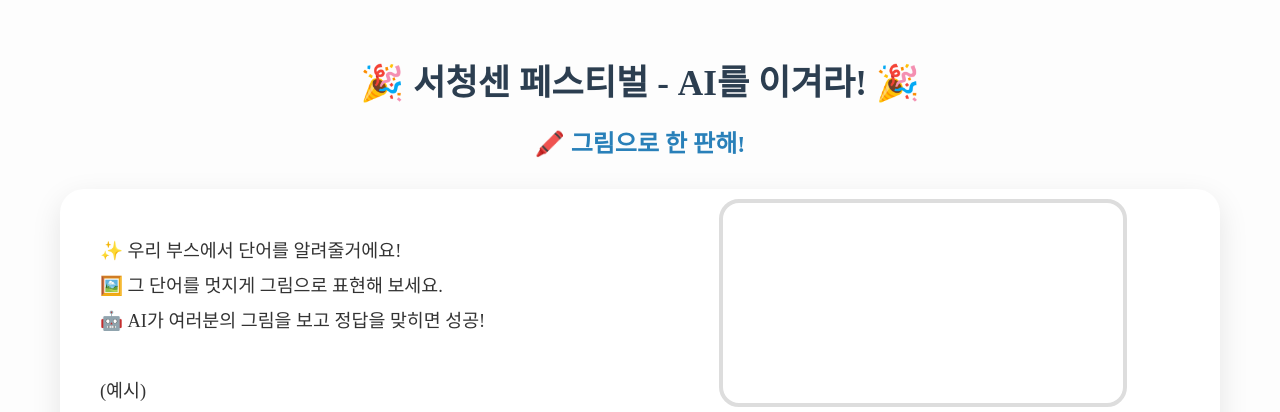
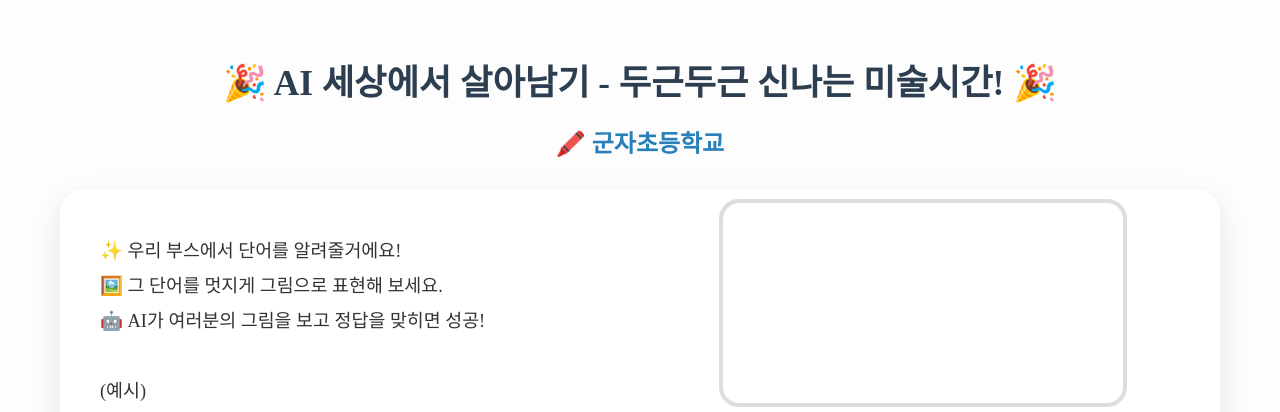
Before and after one commit to Germ-y/AI_maker_quickdraw_AI, a Flask app: page / in a window 1280 px wide. Shown: the top 412 px of the page. Run offline with Flask 3, Linux system fonts and the light colour scheme; some web fonts are replaced.

Commit message:
Update Name

```diff
--- a/templates/index.html
+++ b/templates/index.html
@@ -158,8 +158,8 @@
 <body>
 
   <div class="title">
-    <h1>🎉 서청센 페스티벌 - AI를 이겨라! 🎉</h1>
-    <h2>🖍️ 그림으로 한 판해!</h2>
+    <h1>🎉 AI 세상에서 살아남기 - 두근두근 신나는 미술시간! 🎉</h1>
+    <h2>🖍️ 군자초등학교</h2>
   </div>
 
   <div class="card">
```
